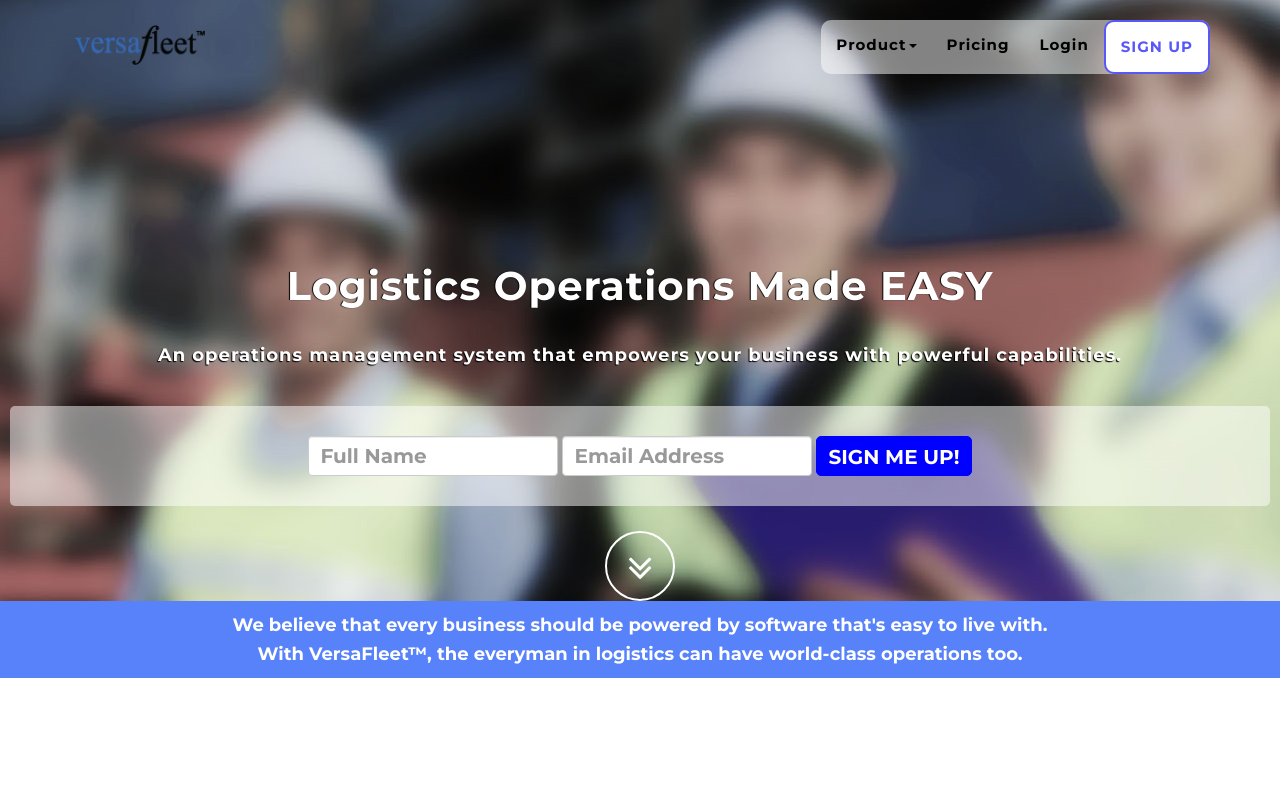
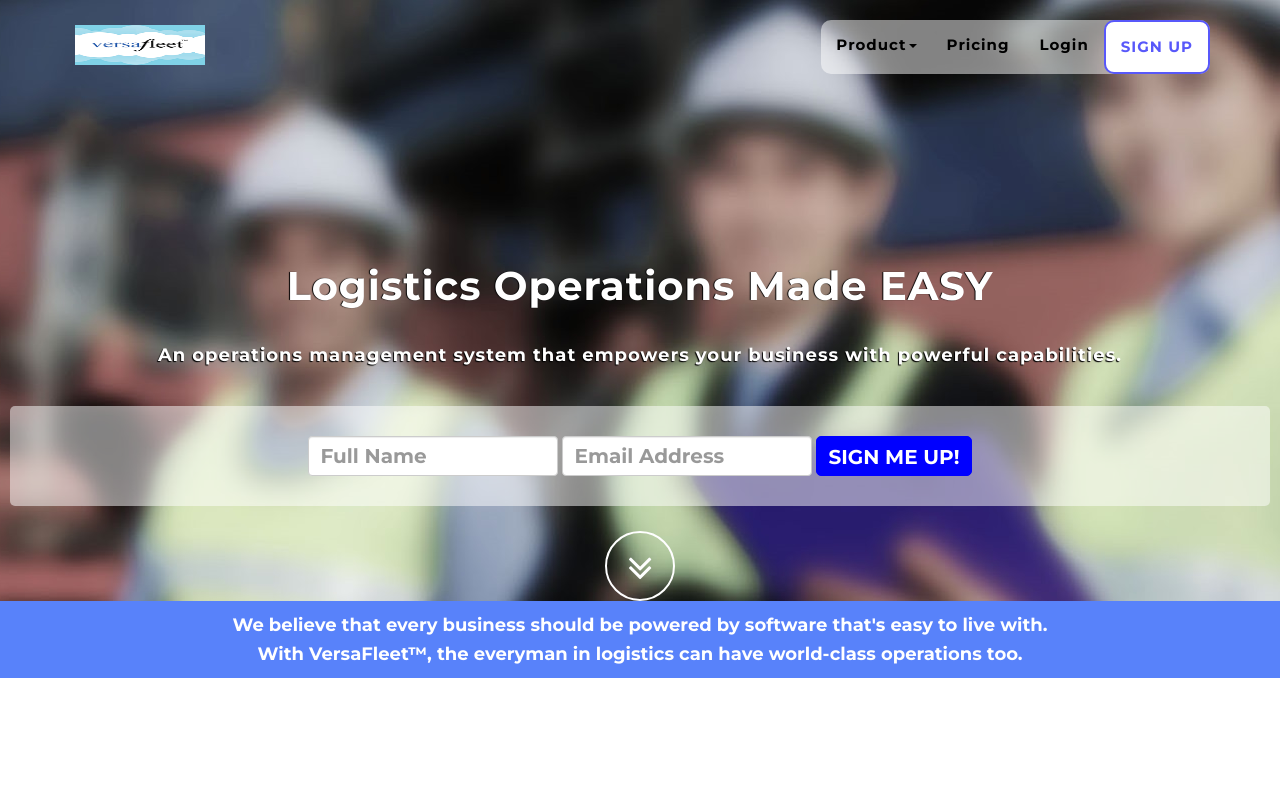
Before and after one commit to sypherlabs/sypherlabs.github.io, a plain HTML site: page index.html in a window 1280 px wide. Shown: the top 800 px of the page. Drawn offline with Linux system fonts and the light colour scheme; a script that the page names is missing.

Commit message:
Updated logo

```diff
--- a/index.html
+++ b/index.html
@@ -35,7 +35,7 @@
                     <i class="fa fa-bars"></i>
                 </button>
                 <a class="navbar-brand" href="index.html">
-                    <img class="versafleet" src="img/icons/versafleet.png" alt="versafleet logo" class="logo" width="140" height="40"/>
+                    <img class="versafleet" src="img/icons/versafleet_new.png" alt="versafleet logo" class="logo" width="140" height="40"/>
                 </a>
             </div>
 
```
Also changed, not shown: pricing.html (+1 -1 lines), img/icons/versafleet_new.png (added).
